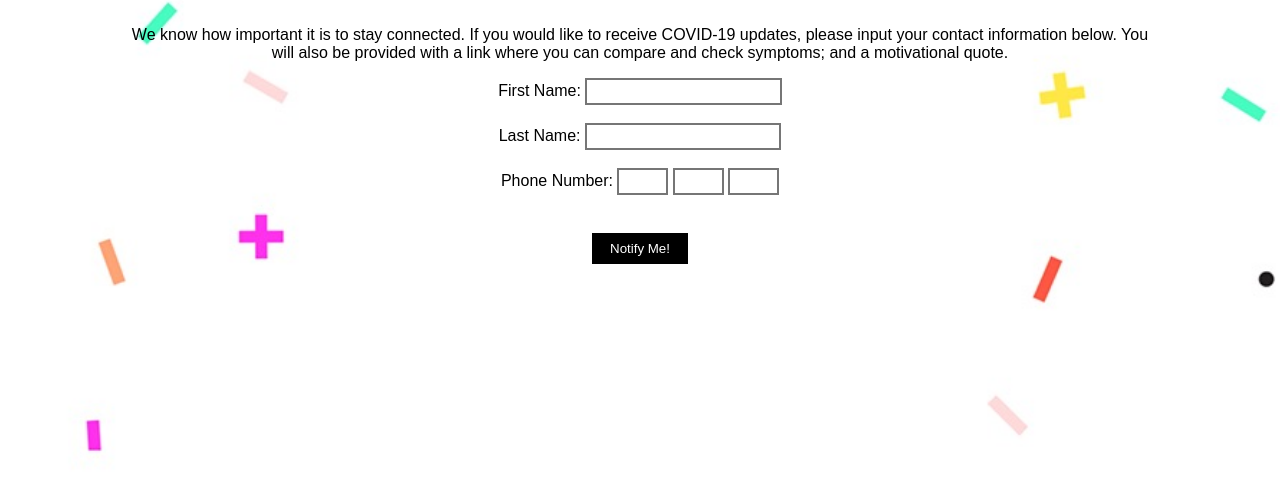
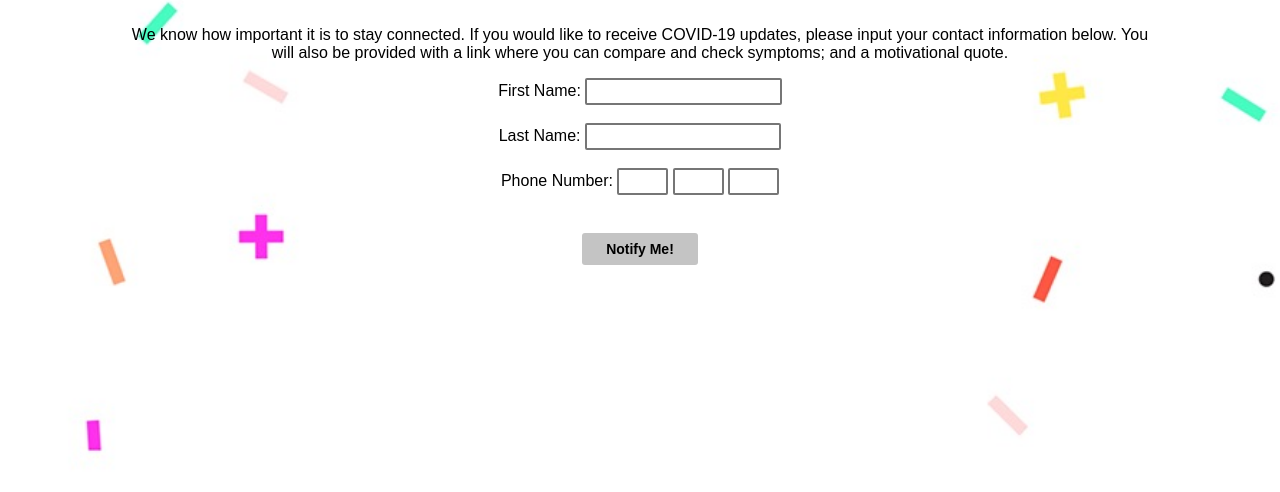
Before and after one commit to cward22/code-along, a plain HTML site: page groupProject/index.html in a window 1280 px wide. Shown: the part 220-712 px from the top of the page. Drawn offline with Linux system fonts and the light colour scheme.

Commit message:
changed button color and border-radius(s)

```diff
--- a/groupProject/styles.css
+++ b/groupProject/styles.css
@@ -43,20 +43,25 @@ body, html {
     width: 18%;
     padding: 4px;
     border-style: solid;
+    border-radius: 2px;
 }
 
 #areaCode, #firstThree, #lastFour {
     width: 3.8%;
     padding: 4px;
     border-style: solid;
+    border-radius: 2px;
 }
 
 /* Button */
 
 #submitButton {
     margin: 2%;
-    padding: 8px 18px;
-    background-color: black;
+    padding: 8px 24px;
+    background-color: #C4C4C4;
     border: none;
-    color: white;
+    color: black;
+    font-weight: bold;
+    font-size: 14px;
+    border-radius: 3px;
 }
```
